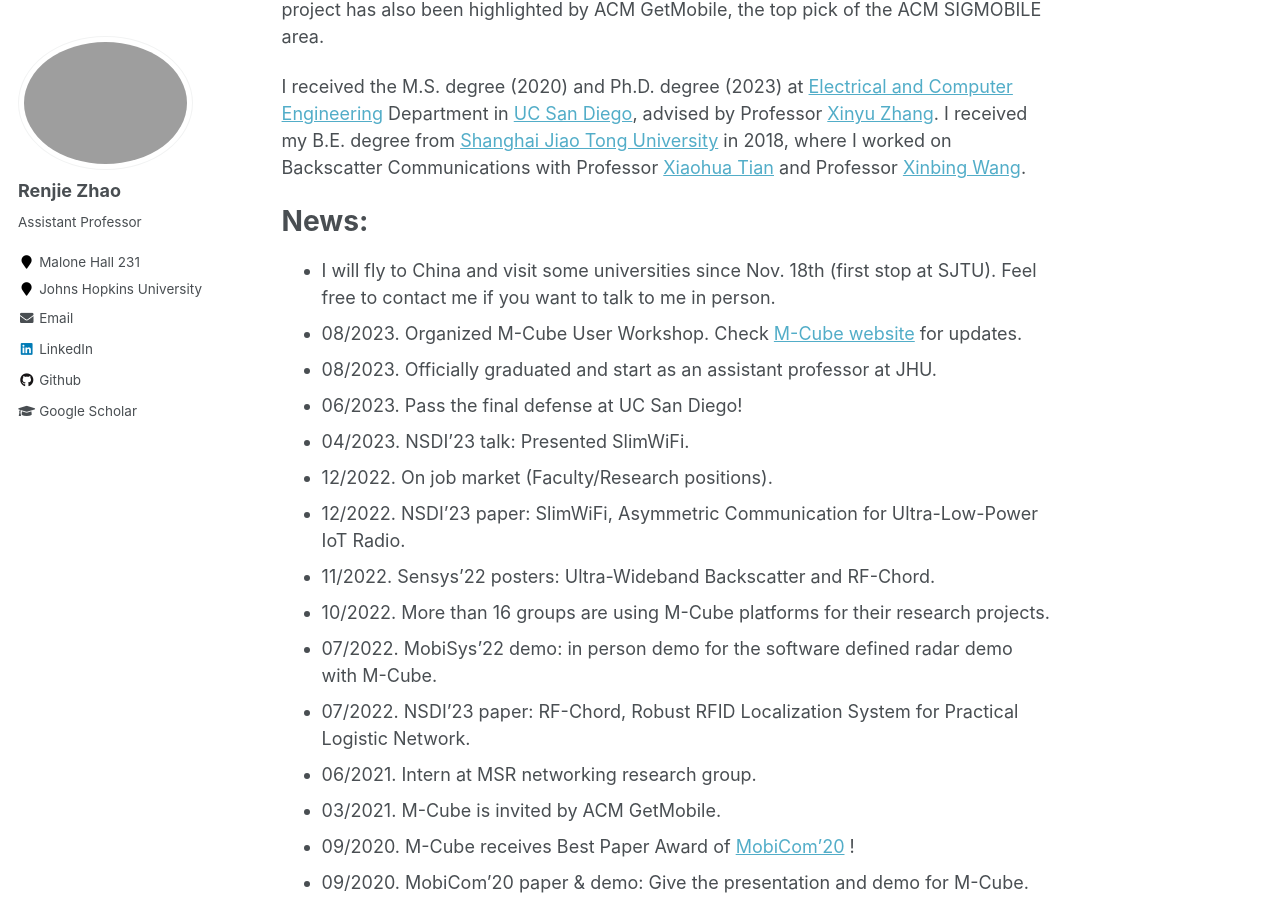
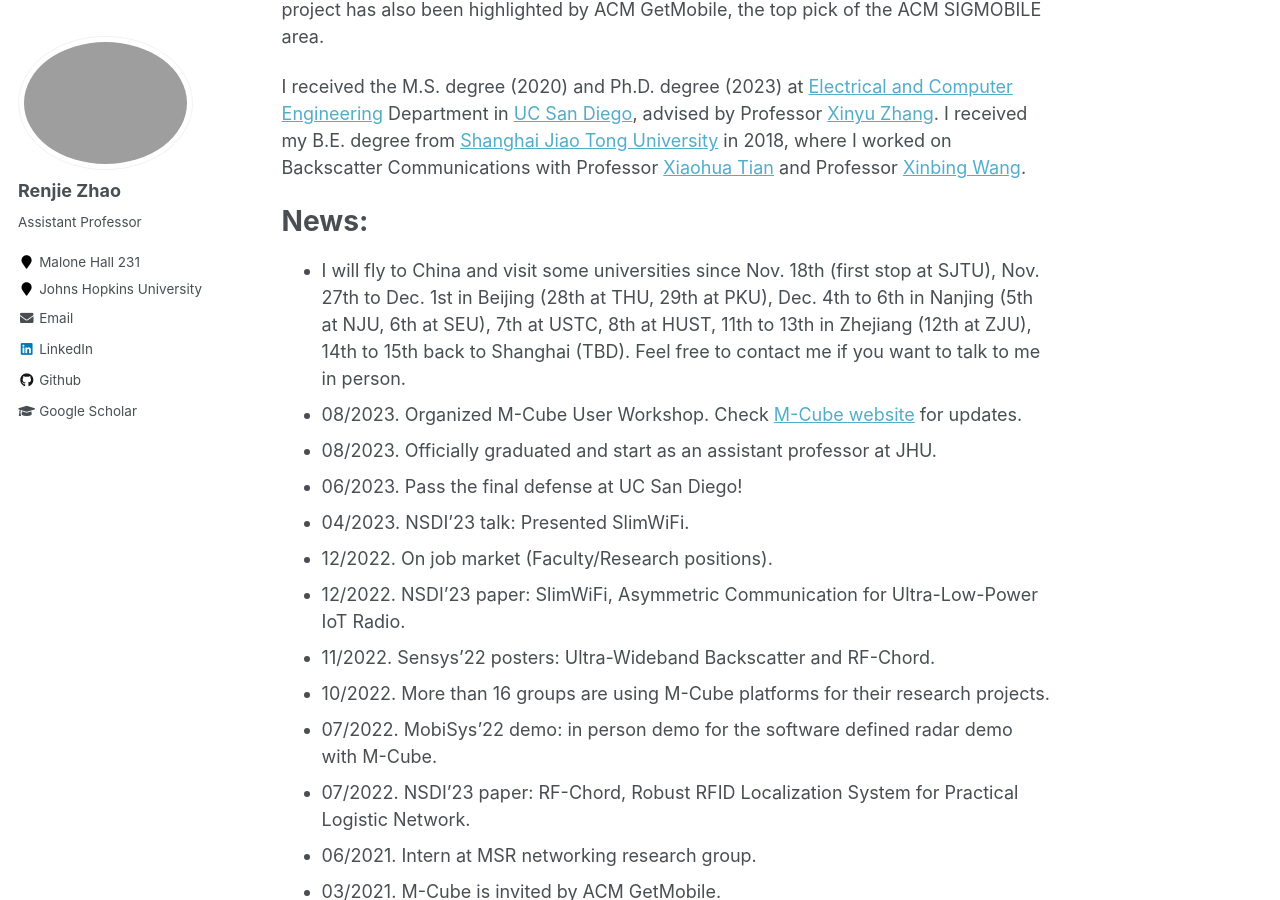
Before and after one commit to mle0108/RenjieZhao.github.io, a Jekyll site: the page built from _pages/about.md, in a window 1280 px wide and 900 px high, scrolled down 562 px. Built offline with Jekyll 4.4.1, drawn with Linux system fonts in a browser that asks for light colours.

Commit message:
update visit schedule

```diff
--- a/_pages/about.md
+++ b/_pages/about.md
@@ -24,7 +24,7 @@ I received my B.E. degree from [Shanghai Jiao Tong University](http://en.sjtu.ed
 
 
 # News:
-* I will fly to China and visit some universities since Nov. 18th (first stop at SJTU). Feel free to contact me if you want to talk to me in person.
+* I will fly to China and visit some universities since Nov. 18th (first stop at SJTU), Nov. 27th to Dec. 1st in Beijing (28th at THU, 29th at PKU), Dec. 4th to 6th in Nanjing (5th at NJU, 6th at SEU), 7th at USTC, 8th at HUST, 11th to 13th in Zhejiang (12th at ZJU), 14th to 15th back to Shanghai (TBD).  Feel free to contact me if you want to talk to me in person.
 * 08/2023. Organized M-Cube User Workshop. Check [M-Cube website](http://m3.ucsd.edu/sdr/) for updates.
 * 08/2023. Officially graduated and start as an assistant professor at JHU.
 * 06/2023. Pass the final defense at UC San Diego!
```
